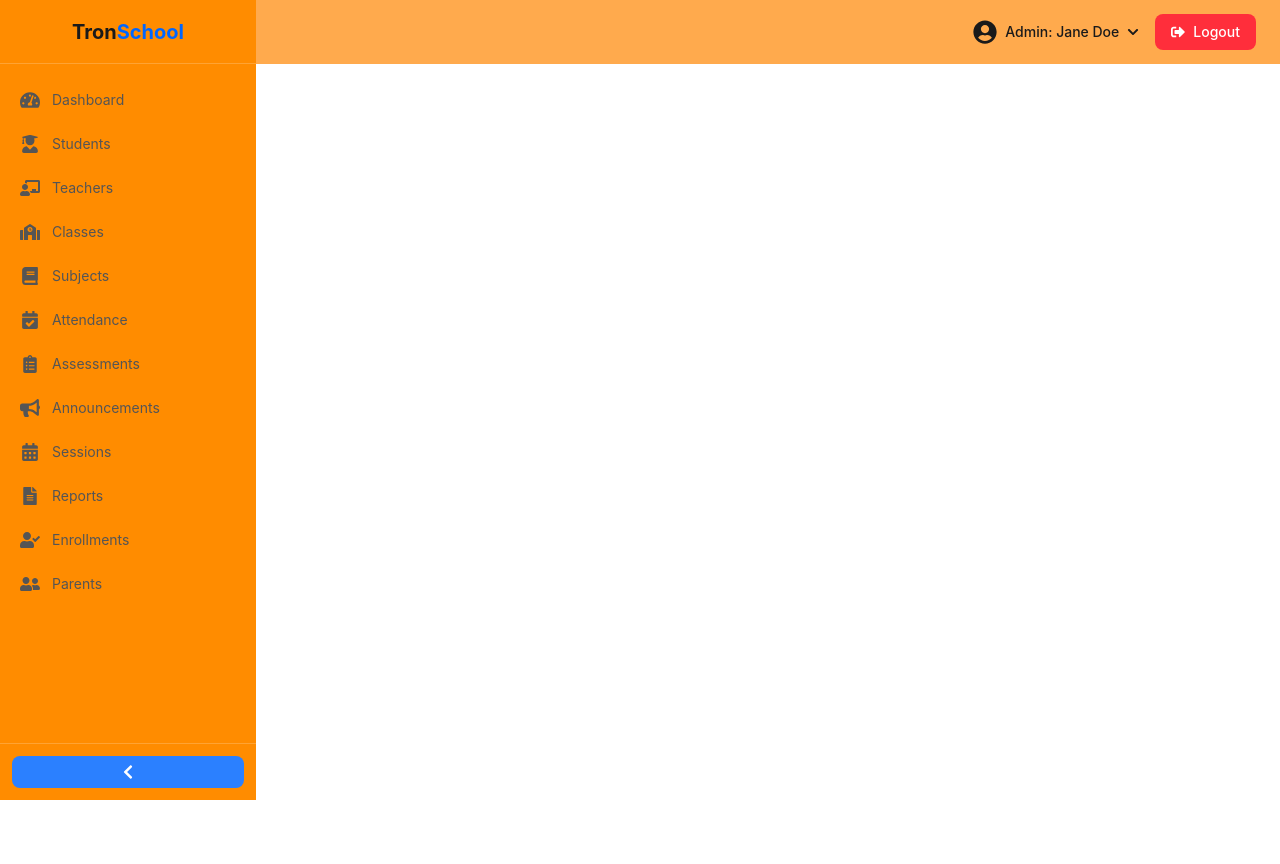
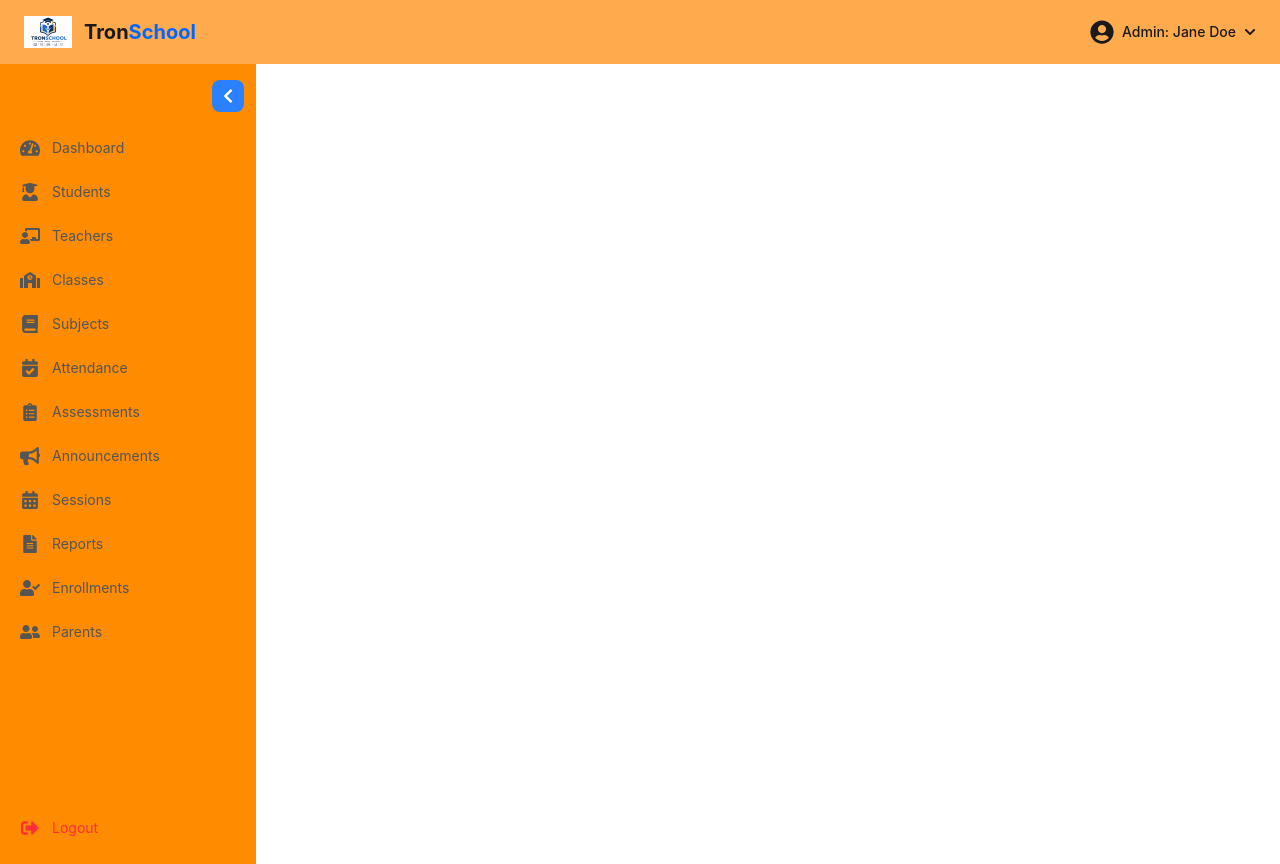
Before and after one commit to Samtron2810/school-management-client, a React (Vite) app: page /admin in a window 1280 px wide. Before the commit the page ends 800 px from the top, so only its background shows below. Built offline with nearby package versions, Linux system fonts and the light colour scheme.

Commit message:
before cline massive ui build

```diff
--- a/src/components/layout/Header.jsx
+++ b/src/components/layout/Header.jsx
@@ -1,5 +1,6 @@
 import { useState, useRef, useEffect } from "react";
 import { FaUserCircle, FaSignOutAlt, FaChevronDown } from "react-icons/fa";
+import logo from "../../assets/logos/Tronschool-logo.png";
 
 export default function Header() {
   const [dropdownOpen, setDropdownOpen] = useState(false);
@@ -16,7 +17,20 @@ export default function Header() {
   }, []);
 
   return (
-    <header className="bg-header h-16 flex items-center justify-end px-6 gap-4">
+    <header className="bg-header h-16 flex items-center justify-between px-6 gap-4">
+      {/* Branding + Spacer for mobile toggle */}
+      <div className="flex items-center gap-3">
+        {/* Spacer for mobile hamburger button (fixed position) */}
+        <div className="w-10 md:hidden" />
+        <img src={logo} alt="Tronschool Logo" className="h-8 w-auto" />
+        <h1 className="text-xl font-bold hidden md:block">
+          <span className="text-primary">Tron</span>
+          <span className="text-electric-blue">School</span>
+        </h1>
+      </div>
+
+      {/* Right side actions */}
+      <div className="flex items-center gap-4">
         {/* Profile Dropdown */}
         <div className="relative" ref={dropdownRef}>
           <button
@@ -54,17 +68,7 @@ export default function Header() {
             </div>
           )}
         </div>
-
-      {/* Logout Primary Button */}
-      <button
-        onClick={() => {
-          // TODO: Replace with modal confirmation
-        }}
-        className="flex items-center gap-2 px-4 py-2 rounded-lg bg-crimson text-white text-sm font-medium hover:bg-crimson/80 transition-colors"
-      >
-        <FaSignOutAlt />
-        Logout
-      </button>
+      </div>
     </header>
   );
 }
--- a/src/components/layout/Sidebar.jsx
+++ b/src/components/layout/Sidebar.jsx
@@ -1,4 +1,4 @@
-import { useState } from "react";
+import { useState, useEffect } from "react";
 import { NavLink } from "react-router-dom";
 import {
   FaTachometerAlt,
@@ -13,6 +13,9 @@ import {
   FaFileAlt,
   FaUserCheck,
   FaUserFriends,
+  FaSignOutAlt,
+  FaBars,
+  FaTimes,
   FaChevronLeft,
   FaChevronRight,
 } from "react-icons/fa";
@@ -32,38 +35,58 @@ const navItems = [
   { label: "Parents", path: "/admin/parents", icon: FaUserFriends },
 ];
 
-export default function Sidebar() {
+export default function Sidebar({ mobileOpen, onToggleMobile }) {
   const [collapsed, setCollapsed] = useState(false);
 
+  // Close mobile sidebar on resize to md+
+  useEffect(() => {
+    const handleResize = () => {
+      if (window.innerWidth >= 768 && onToggleMobile) {
+        onToggleMobile(false);
+      }
+    };
+    window.addEventListener("resize", handleResize);
+    return () => window.removeEventListener("resize", handleResize);
+  }, [onToggleMobile]);
+
   return (
+    <>
+      {/* Mobile toggle button (always visible on small screens) */}
+      <button
+        onClick={() => onToggleMobile(!mobileOpen)}
+        className="fixed top-4 left-4 z-50 md:hidden bg-sidebar text-white p-2.5 rounded-lg shadow-lg"
+      >
+        {mobileOpen ? <FaTimes /> : <FaBars />}
+      </button>
+
+      {/* Sidebar */}
       <aside
-      className={`bg-sidebar min-h-screen flex flex-col transition-all duration-300 ${
-        collapsed ? "w-16" : "w-64"
+        className={`bg-sidebar min-h-screen flex flex-col transition-all duration-300 z-40 overflow-x-hidden
+          ${collapsed ? "md:w-16" : "md:w-64"}
+          ${
+            mobileOpen
+              ? "fixed inset-y-0 left-0 w-64 translate-x-0"
+              : "fixed inset-y-0 left-0 w-64 -translate-x-full md:relative md:translate-x-0"
           }`}
       >
-      {/* Branding */}
-      <div className="flex items-center justify-center h-16 border-b border-white/20">
-        {!collapsed && (
-          <h1 className="text-xl font-bold">
-            <span className="text-primary">Tron</span>
-            <span className="text-electric-blue">School</span>
-          </h1>
-        )}
-        {collapsed && (
-          <h1 className="text-xl font-bold">
-            <span className="text-primary">T</span>
-            <span className="text-electric-blue">S</span>
-          </h1>
-        )}
+        {/* Toggle Button (top, below branding area, independent) */}
+        <div className="flex items-center justify-end px-3 pt-4 pb-2">
+          <button
+            onClick={() => setCollapsed(!collapsed)}
+            className="hidden md:flex items-center justify-center w-8 h-8 rounded-lg bg-royal-blue text-white hover:bg-royal-blue/80 transition-colors"
+          >
+            {collapsed ? <FaChevronRight /> : <FaChevronLeft />}
+          </button>
         </div>
 
         {/* Navigation Links */}
-      <nav className="flex-1 overflow-y-auto py-4">
+        <nav className="flex-1 overflow-y-auto py-2">
           <ul className="space-y-1 px-2">
             {navItems.map((item) => (
               <li key={item.path}>
                 <NavLink
                   to={item.path}
+                  onClick={() => onToggleMobile?.(false)}
                   className={({ isActive }) =>
                     `flex items-center gap-3 px-3 py-2.5 rounded-lg transition-colors ${
                       isActive
@@ -80,15 +103,27 @@ export default function Sidebar() {
           </ul>
         </nav>
 
-      {/* Collapse Button */}
-      <div className="p-3 border-t border-white/20">
+        {/* Logout at the bottom */}
+        <div className="px-2 pb-4">
           <button
-          onClick={() => setCollapsed(!collapsed)}
-          className="flex items-center justify-center w-full py-2 rounded-lg bg-royal-blue text-white hover:bg-royal-blue/80 transition-colors"
+            onClick={() => {
+              // TODO: Replace with modal confirmation
+            }}
+            className="flex items-center gap-3 w-full px-3 py-2.5 rounded-lg text-crimson hover:bg-white/10 hover:text-crimson transition-colors"
           >
-          {collapsed ? <FaChevronRight /> : <FaChevronLeft />}
+            <FaSignOutAlt className="text-lg min-w-5" />
+            {!collapsed && <span className="text-sm">Logout</span>}
           </button>
         </div>
       </aside>
+
+      {/* Mobile overlay backdrop */}
+      {mobileOpen && (
+        <div
+          className="fixed inset-0 bg-black/50 z-30 md:hidden"
+          onClick={() => onToggleMobile(false)}
+        />
+      )}
+    </>
   );
 }
--- a/src/layouts/AdminLayout.jsx
+++ b/src/layouts/AdminLayout.jsx
@@ -1,13 +1,16 @@
+import { useState } from "react";
 import { Outlet } from "react-router-dom";
 import Sidebar from "../components/layout/Sidebar";
 import Header from "../components/layout/Header";
 
 export default function AdminLayout() {
+  const [mobileOpen, setMobileOpen] = useState(false);
+
   return (
-    <div className="flex min-h-screen bg-white">
-      <Sidebar />
-      <div className="flex-1 flex flex-col">
-        <Header />
+    <div className="flex flex-col min-h-screen bg-white">
+      <Header />
+      <div className="flex flex-1 min-h-0">
+        <Sidebar mobileOpen={mobileOpen} onToggleMobile={setMobileOpen} />
         <main className="flex-1 p-6 overflow-y-auto">
           <Outlet />
         </main>
```
Also changed, not shown: src/assets/logos/Tronschool-logo.png (added). Lines whose indentation alone changed are shown as unchanged.
